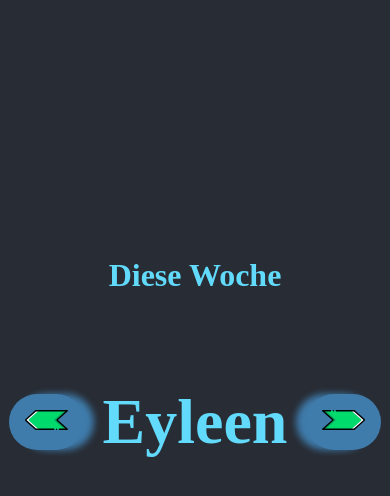
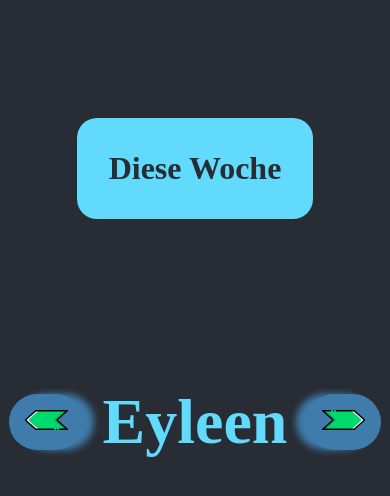
Before and after one commit to CivanErbay/flatmateZ, a React (Create React App) app: page /whosnext in a window 390 px wide. Shown: the top 496 px of the page. Built offline with nearby package versions, Linux system fonts and the light colour scheme; a web font is replaced by a local one.

Commit message:
Add responsive Design Whosnext.jsx

```diff
--- a/public/index.html
+++ b/public/index.html
@@ -18,7 +18,7 @@
     -->
     <link rel="manifest" href="%PUBLIC_URL%/manifest.json" />
 
-    <title>SauberIstGeil</title>
+    <title>SauberGeil</title>
   </head>
   <body>
     <noscript>You need to enable JavaScript to run this app.</noscript>
--- a/src/components/Whosnext.jsx
+++ b/src/components/Whosnext.jsx
@@ -87,13 +87,11 @@ export const Whosnext = () => {
 
     const classes = useStyles();
     return (
-        <Box className={classes.centerColumn} style={{height: "100vh"}}>
-            <h2 style={{
-                fontSize: "2em",
-                position: "absolute",
-                marginBottom: "10em"
-            }}>{weekDisplayIndex > 6 || weekDisplayIndex < 0 ? "Übertreib ma nich" : currWeek[weekDisplayIndex]}</h2>
-            <Box className={classes.center}>
+        <Box className={classes.centerColumn}>
+            <Box style={{height: "40vh",width: "100%"}} className={classes.centerColumn}>
+                <h2 style={{fontSize: "2em", padding: "1em", backgroundColor: "#61dafb", color: "#282c34", borderRadius: "20px"}}>{weekDisplayIndex > 6 || weekDisplayIndex < 0 ? "Übertreib ma nich" : currWeek[weekDisplayIndex]}</h2>
+            </Box>
+            <Box className={classes.center} style={{height: "20vh",width: "100%"}}>
                 <Box onClick={lastWeekButton} className={classes.buttonStyleLeft}><img style={{height: "20px"}}
                                                                                        src="./images/leftArrow.svg"
                                                                                        alt=""/> </Box>
@@ -102,6 +100,7 @@ export const Whosnext = () => {
                                                                                         src="./images/rightArrow.svg"
                                                                                         alt=""/></Box>
             </Box>
+            <Box style={{height: "40vh"}}/>
         </Box>
     )
 }
```
Also changed, not shown: firebase.json (added), 1 other file (tests, documents, lock files or other folders).
